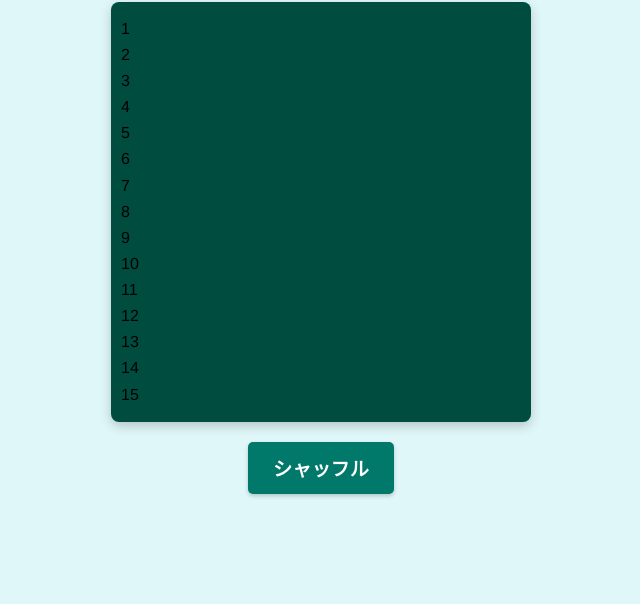
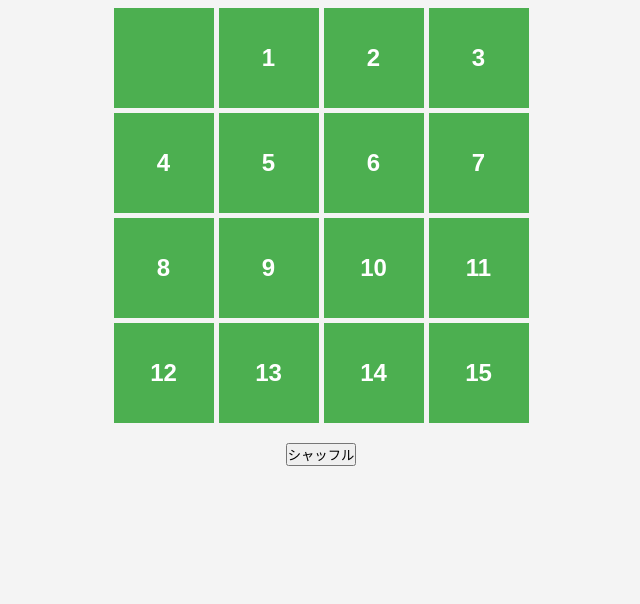
Before and after one commit to satoartedu/test, a plain HTML site: page index.html in a window 1280 px wide. Shown: the part 196-800 px from the top of the page, without its empty margins (319-959 px from the left). Drawn offline with Linux system fonts and the light colour scheme.

Commit message:
Update styles.css

```diff
--- a/styles.css
+++ b/styles.css
@@ -1,88 +1,49 @@
+* {
+    margin: 0;
+    padding: 0;
+    box-sizing: border-box;
+}
+
 body {
-    font-family: 'Helvetica Neue', Arial, sans-serif;
+    font-family: Arial, sans-serif;
     display: flex;
     flex-direction: column;
     align-items: center;
     justify-content: center;
-    height: 100vh;
-    margin: 0;
-    background-color: #e0f7fa; /* Light Cyan */
+    min-height: 100vh;
+    background-color: #f4f4f4;
 }
 
 h1 {
-    color: #00796b; /* Teal */
     margin-bottom: 20px;
 }
 
 #puzzle-container {
-    padding: 10px;
-    background-color: #004d40; /* Dark Teal */
-    border-radius: 8px;
-    box-shadow: 0 4px 12px rgba(0,0,0,0.2);
+    display: flex;
+    justify-content: center;
+    align-items: center;
+    margin-bottom: 20px;
 }
 
 #puzzle-board {
     display: grid;
-    width: 400px;
-    height: 400px;
-    position: relative;
+    grid-template-columns: repeat(4, 100px);
+    grid-template-rows: repeat(4, 100px);
+    gap: 5px;
 }
 
-.tile {
-    width: 90px;
-    height: 90px;
-    position: absolute;
+.puzzle-piece {
     display: flex;
+    justify-content: center;
     align-items: center;
-    justify-content: center;
-    background-color: #4db6ac; /* Medium Aquamarine */
+    background-color: #4CAF50;
     color: white;
-    font-size: 2.2em;
+    font-size: 24px;
     font-weight: bold;
-    border-radius: 6px;
     cursor: pointer;
     user-select: none;
-    transition: transform 0.08s ease-in-out, background-color 0.2s;
-    box-shadow: inset 0 -4px rgba(0,0,0,0.2);
-}
-
-.tile.empty {
-    opacity: 0;
-    pointer-events: none;
-}
-
-.tile:not(.empty):hover {
-    background-color: #26a69a; /* Lighter Teal */
-    transform: translateY(-2px);
-}
-
-#shuffle-button {
-    margin-top: 20px;
-    padding: 12px 25px;
-    font-size: 1.2em;
-    font-weight: bold;
-    cursor: pointer;
-    border: none;
-    border-radius: 5px;
-    background-color: #00796b; /* Teal */
-    color: white;
-    transition: background-color 0.2s;
-    box-shadow: 0 2px 4px rgba(0,0,0,0.2);
-}
-
-#shuffle-button:hover {
-    background-color: #004d40; /* Dark Teal */
-}
-
-#win-message {
-    margin-top: 20px;
-    font-size: 1.5em;
-    color: #0d47a1; /* Dark Blue for celebration */
-    font-weight: bold;
-    transition: opacity 0.5s;
 }
 
 .hidden {
     display: none;
-    opacity: 0;
 }
```
